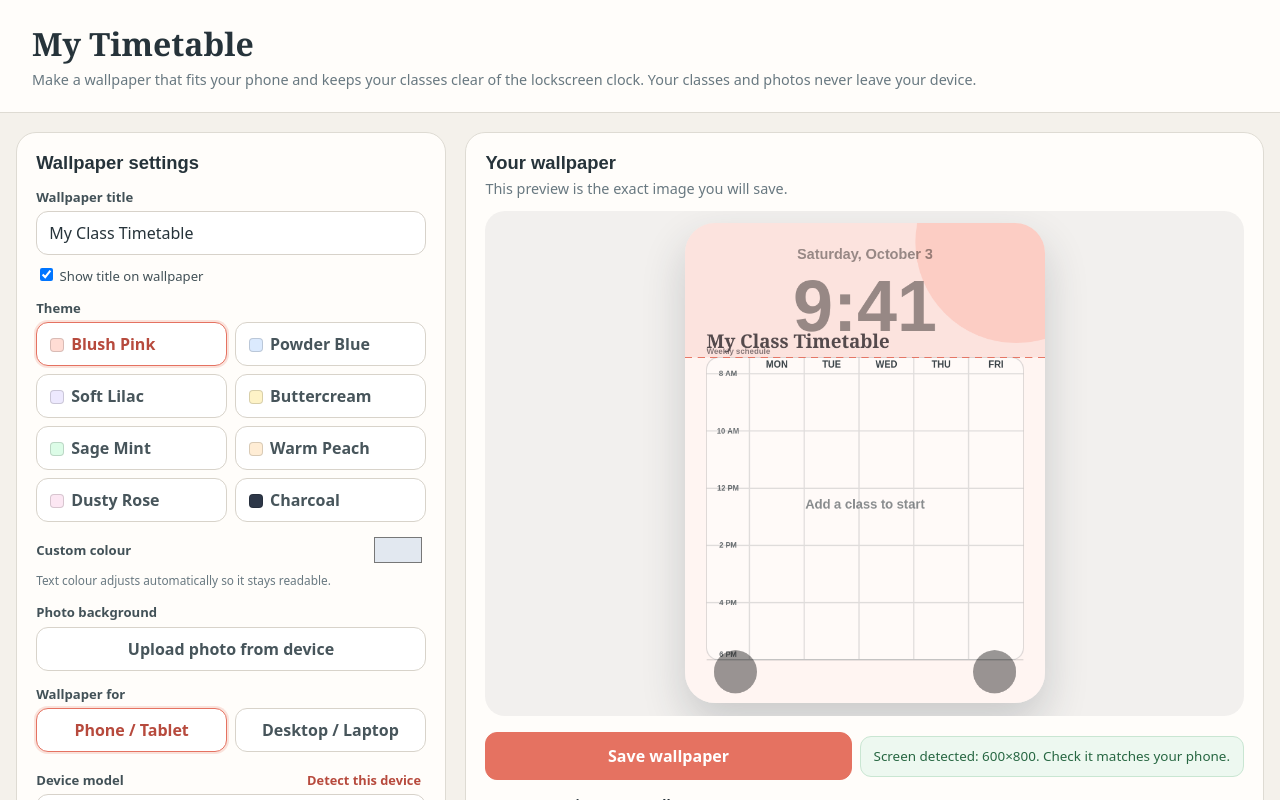
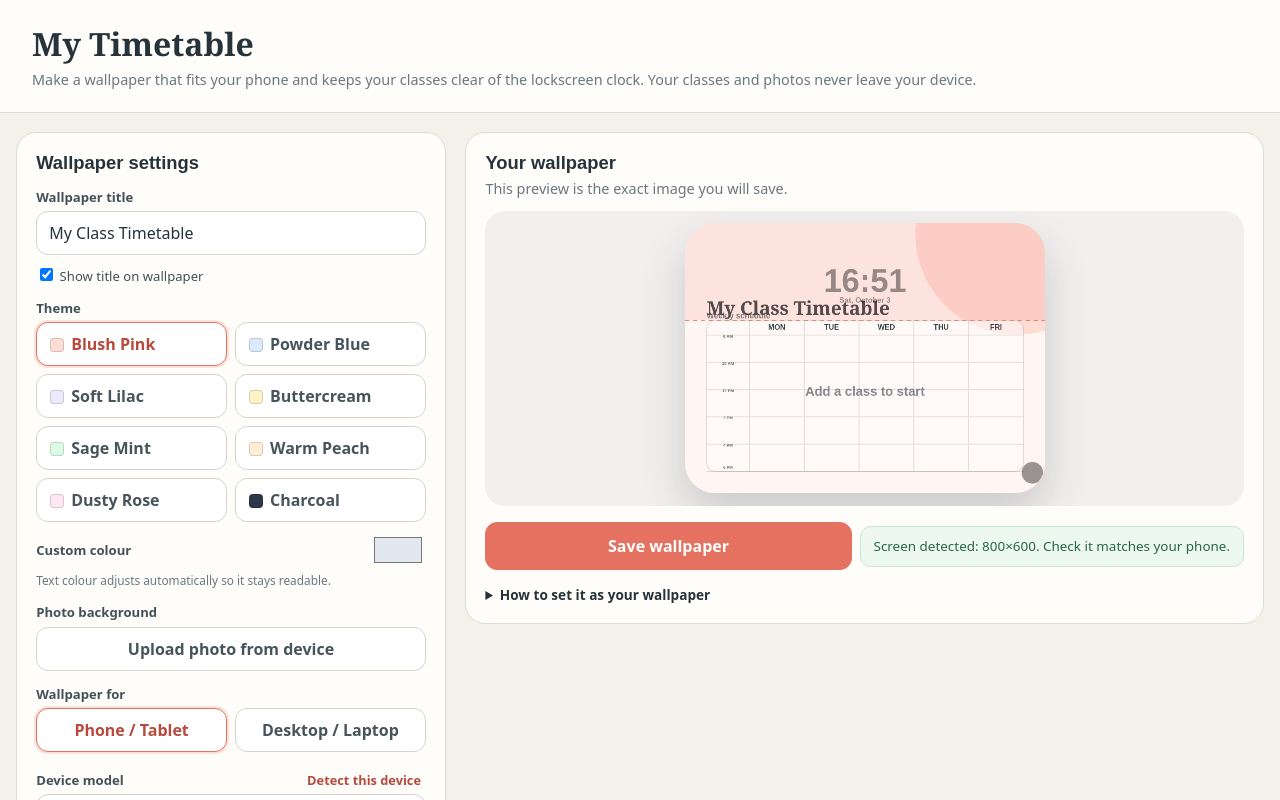
Before and after one commit to sunflowerbloom26/timetable, a plain HTML site: page index.html in a window 1280 px wide. Both pictures are taken after a click on the button "Detect this device". Shown: the top 800 px of the page. Drawn offline with Linux system fonts and the light colour scheme.

Commit message:
Update index.html

```diff
--- a/index.html
+++ b/index.html
@@ -81,7 +81,7 @@ details{font-size:.85rem;margin-top:.9rem}summary{cursor:pointer;font-weight:700
 <div id="phoneCtl" class="stack">
 <div><div class="row"><label for="preset" style="margin:0">Device model</label><button type="button" id="detect" class="link">Detect this device</button></div>
 <select id="preset" class="in"></select>
-<p class="small">Press “Detect” while using your phone. On a laptop it detects the laptop.</p></div>
+<p class="small">Press “Detect” on your phone or tablet. Rotate it first if you want a landscape wallpaper.</p></div>
 <div><div class="row"><label for="clock" style="margin:0">Space for lockscreen clock</label><span id="clockVal" class="small">28%</span></div>
 <input type="range" id="clock" min="10" max="48" value="28" style="width:100%">
 <div class="grid2" style="margin-top:.4rem"><button type="button" class="btn c" data-clock="28">Clock only</button><button type="button" class="btn c" data-clock="40">Clock + widgets</button></div>
@@ -224,7 +224,7 @@ function render(canvas,preview){
   else{ctx.beginPath();ctx.arc(W*.92,H*.04,W*.28,0,7);ctx.fill()}}
  const panelFill=photo?"rgba(255,255,255,.82)":th.dark?"rgba(255,255,255,.07)":"rgba(255,255,255,.45)";
  const panelInk=photo?"#222c31":th.ink,panelLine=photo?"rgba(34,44,49,.2)":th.grid,cardBg=photo?"#fff":th.card,cardInk=photo?"#222c31":th.cardInk;
- const side=phone?W*.06:W*.05,bottom=phone?H*.09:H*.067;
+ const side=phone?W*.06:W*.05,bottom=phone?(H>W?H*.09:H*.08):H*.067;
  const gTop=Math.round(H*(phone?(+$("clock").value/100):.12));
  // title
  if($("showTitle").checked){
@@ -233,16 +233,16 @@ function render(canvas,preview){
   ctx.globalAlpha=.7;ctx.font=`700 ${22*k}px ${SANS}`;ctx.fillText("Weekly schedule",side,gTop-(phone?H*.007:15));ctx.globalAlpha=1}
  // grid
  const{act,ws,we}=windowInfo(),wm=we-ws;
- const gx=side,gy=gTop,gw=W-side*2,gh=H-gTop-bottom,timeW=gw*.135,headH=phone?H*.034:60,colW=(gw-timeW)/act.length;
+ const gx=side,gy=gTop,gw=W-side*2,gh=H-gTop-bottom,timeW=gw*.135,headH=(phone&&H>W)?H*.034:H*.055,colW=(gw-timeW)/act.length,hourH=(gh-headH)/(wm/60);
  ctx.strokeStyle=panelLine;ctx.lineWidth=2;ctx.fillStyle=panelFill;rr(ctx,gx,gy,gw,gh,th.dark?5:20);ctx.fill();ctx.stroke();
  const step=wm<=360?60:120,steps=wm/step;
  ctx.beginPath();ctx.moveTo(gx,gy+headH);ctx.lineTo(gx+gw,gy+headH);ctx.moveTo(gx+timeW,gy);ctx.lineTo(gx+timeW,gy+gh);
  for(let i=1;i<act.length;i++){const x=gx+timeW+colW*i;ctx.moveTo(x,gy);ctx.lineTo(x,gy+gh)}
  for(let i=1;i<=steps;i++){const y=gy+headH+(gh-headH)*i/steps;ctx.moveTo(gx,y);ctx.lineTo(gx+gw,y)}
  ctx.stroke();
- ctx.fillStyle=panelInk;ctx.textAlign="center";ctx.font=`800 ${26*k}px ${SANS}`;
+ ctx.fillStyle=panelInk;ctx.textAlign="center";ctx.font=`800 ${Math.min(26*k,headH*.5)}px ${SANS}`;
  act.forEach((d,i)=>ctx.fillText(d.slice(0,3).toUpperCase(),gx+timeW+colW*(i+.5),gy+headH*.64));
- ctx.globalAlpha=.75;ctx.font=`700 ${21*k}px ${SANS}`;
+ ctx.globalAlpha=.75;ctx.font=`700 ${Math.min(21*k,hourH*.3)}px ${SANS}`;
  for(let t=ws;t<=we;t+=step){const f=(t-ws)/wm,hr=Math.floor(t/60),y=gy+headH+(gh-headH)*f;ctx.fillText((hr%12||12)+(hr>=12?" PM":" AM"),gx+timeW/2,y+(f===1?-8*k:7*k))}
  ctx.globalAlpha=1;
  // class cards
@@ -254,26 +254,34 @@ function render(canvas,preview){
   ctx.save();rr(ctx,x,y,w,h,th.dark?4:9*k);ctx.clip();
   ctx.fillStyle=it.color||th.accent;ctx.fillRect(x,y,6*k,h);
   ctx.beginPath();ctx.rect(x+8*k,y,w-8*k,h);ctx.clip();
-  let fs=26*k;const maxW=w-22*k;ctx.font=`800 ${fs}px ${SANS}`;
+  let fs=Math.min(26*k,hourH*.42);const maxW=w-22*k,minFs=Math.min(15*k,fs);ctx.font=`800 ${fs}px ${SANS}`;
   const longest=()=>Math.max(...it.subject.split(/\s+/).map(s=>ctx.measureText(s).width));
-  while(fs>15*k&&longest()>maxW){fs-=k;ctx.font=`800 ${fs}px ${SANS}`}
-  ctx.fillStyle=cardInk;ctx.textAlign="left";
+  while(fs>minFs&&longest()>maxW){fs-=k;ctx.font=`800 ${fs}px ${SANS}`}
+  const tag=dt.type==="Lab"?"LAB":dt.type==="Tutorial"?"TUT":"",loc=dt.location||"";
+  const parts=[tag&&tag!==loc.toUpperCase()?tag:"",loc].filter(Boolean),ms=Math.min(20*k,fs*.78);
+  ctx.font=`500 ${ms}px ${SANS}`;let ml=parts.length?[parts.join(" · ")]:[];
+  if(parts.length>1&&ctx.measureText(ml[0]).width>maxW)ml=parts;
+  const nl=Math.max(1,Math.min(2,Math.floor((h-10*k-ml.length*ms*1.25)/(fs*1.15))));
+  ctx.font=`800 ${fs}px ${SANS}`;ctx.fillStyle=cardInk;ctx.textAlign="left";
   let ty=y+6*k+fs;
-  wrap(ctx,it.subject,maxW,h>fs*3?2:1).forEach(l=>{ctx.fillText(l,x+16*k,ty);ty+=fs*1.15});
-  const meta=[dt.type==="Lab"?"LAB":dt.type==="Tutorial"?"TUT":"",dt.location].filter(Boolean).join(" · ");
-  if(meta&&ty+18*k<y+h){ctx.globalAlpha=.75;ctx.font=`500 ${20*k}px ${SANS}`;ctx.fillText(wrap(ctx,meta,maxW,1)[0],x+16*k,ty);ctx.globalAlpha=1}
+  wrap(ctx,it.subject,maxW,nl).forEach(l=>{ctx.fillText(l,x+16*k,ty);ty+=fs*1.15});
+  ty=ty-fs*1.15+ms*1.3;ctx.font=`500 ${ms}px ${SANS}`;ctx.globalAlpha=.75;
+  ml.forEach(l=>{if(ty<y+h-2*k){ctx.fillText(wrap(ctx,l,maxW,1)[0],x+16*k,ty);ty+=ms*1.25}});ctx.globalAlpha=1;
   ctx.restore()}));
  // preview-only extras (never in the saved image)
  if(preview&&!classes.length){ctx.fillStyle=panelInk;ctx.globalAlpha=.6;ctx.textAlign="center";ctx.font=`700 ${36*k}px ${SANS}`;ctx.fillText("Add a class to start",W/2,gy+gh*.5);ctx.globalAlpha=1}
  if(preview&&phone&&$("guide").checked)guide(ctx,W,H,gTop/H)}
 function guide(ctx,w,h,cl){
- ctx.save();ctx.fillStyle="rgba(229,114,97,.14)";ctx.fillRect(0,0,w,h*cl);
- ctx.setLineDash([w*.02,w*.015]);ctx.strokeStyle="rgba(229,114,97,.95)";ctx.lineWidth=Math.max(2,w*.003);
+ const land=w>h;ctx.save();ctx.fillStyle="rgba(229,114,97,.14)";ctx.fillRect(0,0,w,h*cl);
+ ctx.setLineDash([w*.012,w*.01]);ctx.strokeStyle="rgba(229,114,97,.95)";ctx.lineWidth=Math.max(2,Math.min(w,h)*.003);
  ctx.beginPath();ctx.moveTo(0,h*cl);ctx.lineTo(w,h*cl);ctx.stroke();ctx.setLineDash([]);
  ctx.textAlign="center";ctx.fillStyle="rgba(0,0,0,.4)";
- ctx.font=`600 ${w*.04}px ${SANS}`;ctx.fillText(new Date().toLocaleDateString(undefined,{weekday:"long",day:"numeric",month:"long"}),w/2,h*.075);
- ctx.font=`700 ${w*.2}px ${SANS}`;ctx.fillText("9:41",w/2,h*.075+w*.2);
- [.14,.86].forEach(x=>{ctx.beginPath();ctx.arc(w*x,h*.935,w*.06,0,7);ctx.fill()});ctx.restore()}
+ const date=new Date().toLocaleDateString(undefined,{weekday:"short",day:"numeric",month:"long"});
+ if(land){ctx.font=`700 ${h*.12}px ${SANS}`;ctx.fillText("16:51",w/2,h*.255);ctx.font=`600 ${h*.028}px ${SANS}`;ctx.fillText(date,w/2,h*.295);
+  ctx.beginPath();ctx.arc(w*.965,h*.925,h*.04,0,7);ctx.fill()}
+ else{ctx.font=`600 ${w*.04}px ${SANS}`;ctx.fillText(date,w/2,h*.075);ctx.font=`700 ${w*.2}px ${SANS}`;ctx.fillText("9:41",w/2,h*.075+w*.2);
+  [.14,.86].forEach(x=>{ctx.beginPath();ctx.arc(w*x,h*.935,w*.06,0,7);ctx.fill()})}
+ ctx.restore()}
 
 const pv=$("preview");let raf=0;
 function draw(){cancelAnimationFrame(raf);raf=requestAnimationFrame(()=>{render(pv,true);save()})}
@@ -284,7 +292,11 @@ fontsReady.then(draw);
 function setMode(m,silent){mode=m;pv.className=m;$("mPhone").classList.toggle("on",m==="phone");$("mDesk").classList.toggle("on",m==="desktop");
  $("mPhone").setAttribute("aria-pressed",m==="phone");$("mDesk").setAttribute("aria-pressed",m==="desktop");$("phoneCtl").classList.toggle("hide",m!=="phone");if(!silent)draw()}
 $("mPhone").onclick=()=>setMode("phone");$("mDesk").onclick=()=>setMode("desktop");
-$("preset").onchange=draw;
+function syncOrientation(){
+ if(mode!=="phone")return;const{w,h}=target(),land=w>h,d=land?[36,44]:[28,40],chips=document.querySelectorAll("[data-clock]");
+ chips[0].dataset.clock=d[0];chips[1].dataset.clock=d[1];
+ if([28,40,36,44].includes(+$("clock").value)){$("clock").value=d[0];$("clockVal").textContent=d[0]+"%"}}
+$("preset").onchange=()=>{syncOrientation();draw()};
 document.querySelectorAll("[data-theme]").forEach(b=>b.onclick=()=>{selectedTheme=b.dataset.theme;markTheme();draw()});
 $("color").oninput=e=>{themes.custom=makeTheme(e.target.value);selectedTheme="custom";markTheme();draw()};
 ["title","showTitle","guide"].forEach(i=>$(i).addEventListener("input",draw));
@@ -299,10 +311,10 @@ $("photoIn").onchange=e=>{const f=e.target.files[0];if(!f||!f.type.startsWith("i
 $("rmPhoto").onclick=()=>{bgImg=null;$("photoIn").value="";$("rmPhoto").classList.add("hide");$("dimBox").classList.add("hide");draw()};
 
 $("detect").onclick=()=>{
- const d=window.devicePixelRatio||1,a=Math.round(screen.width*d),b=Math.round(screen.height*d),w=Math.min(a,b),h=Math.max(a,b);
- let hit=null;[...$("preset").options].forEach(o=>{if(o.value==="custom")return;const[pw,ph]=o.value.split("x").map(Number);if(pw<ph&&Math.abs(pw-w)/w<.02&&Math.abs(ph-h)/h<.02)hit=o.value});
+ const d=window.devicePixelRatio||1,a=Math.round(screen.width*d),b=Math.round(screen.height*d),w=a,h=b;
+ let hit=null;[...$("preset").options].forEach(o=>{if(o.value==="custom")return;const[pw,ph]=o.value.split("x").map(Number);if(Math.abs(pw-w)/w<.02&&Math.abs(ph-h)/h<.02)hit=o.value});
  if(hit)$("preset").value=hit;else{custom={w,h};const o=[...$("preset").options].find(o=>o.value==="custom");o.hidden=false;o.textContent=`Detected device (${w} × ${h})`;$("preset").value="custom"}
- draw();status(`Screen detected: ${w}×${h}. Check it matches your phone.`)};
+ syncOrientation();draw();status(`Screen detected: ${w}×${h}. Check it matches your phone.`)};
 
 /* ---------- class form ---------- */
 function readSched(){const o={};$("daySched").querySelectorAll("[data-d]").forEach(r=>{o[r.dataset.d]={type:r.querySelector('[data-f="type"]').value,start:r.querySelector('[data-f="start"]').value,end:r.querySelector('[data-f="end"]').value,location:r.querySelector('[data-f="loc"]').value.trim()}});return o}
@@ -385,7 +397,7 @@ if(navigator.canShare&&!isIOS)$("shareBtn").classList.remove("hide");
 $("shareBtn").onclick=async()=>{const f=await makeFile();if(f&&navigator.canShare({files:[f.file]}))await shareFile(f)};
 
 /* ---------- start ---------- */
-load();markTheme();renderSched();renderList();setMode(mode,true);draw();
+load();markTheme();renderSched();renderList();setMode(mode,true);syncOrientation();draw();
 </script>
 </body>
 </html>
```
